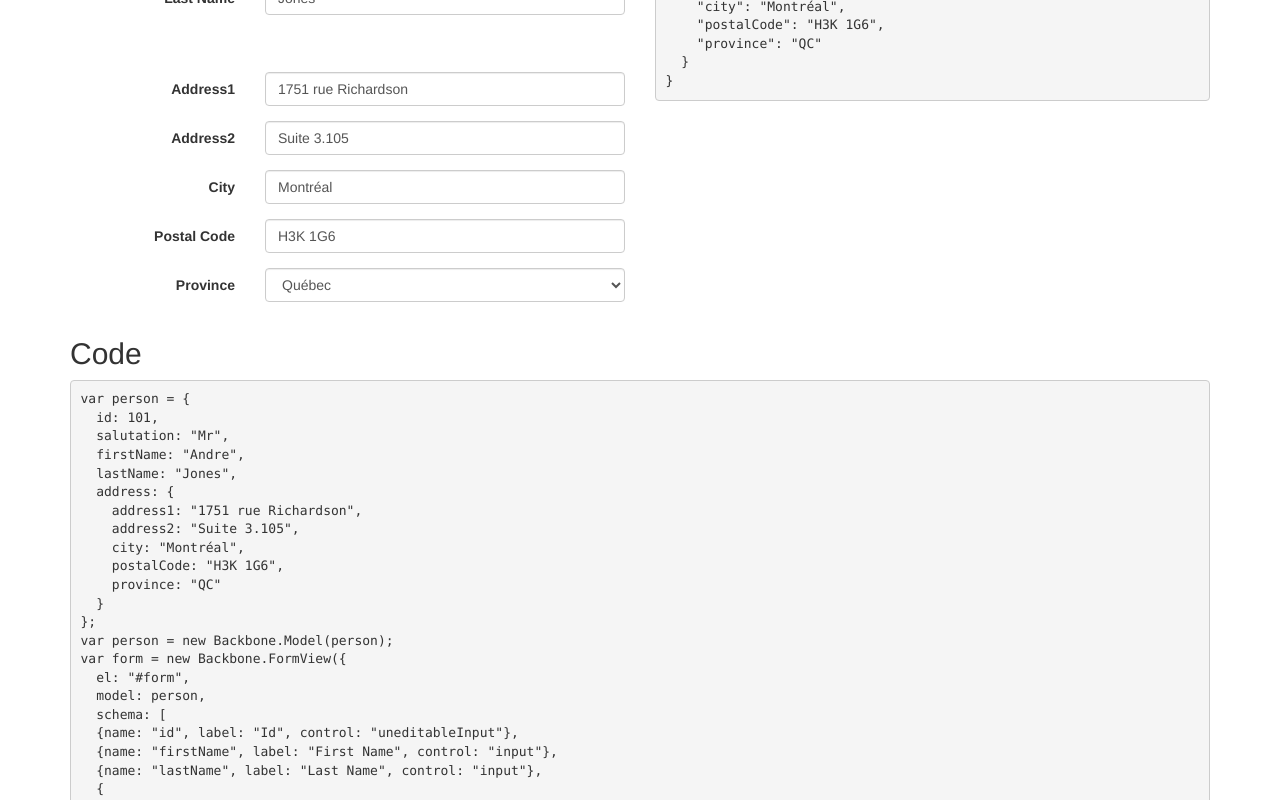
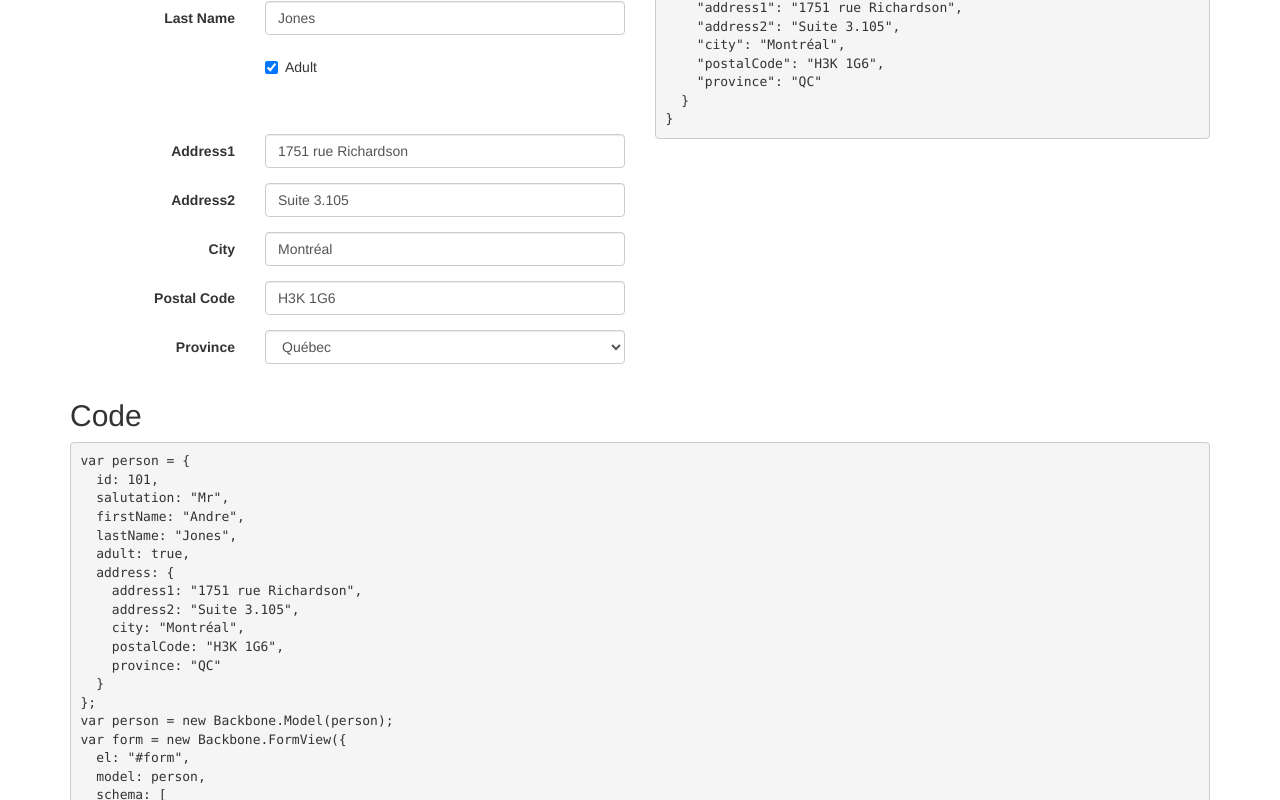
Before and after one commit to liudonghua123/backbone-bootstrap-widgets, a plain HTML site: page index.html in a window 1280 px wide. Shown: the part 1320-2120 px from the top of the page. Drawn offline with Linux system fonts and the light colour scheme.

Commit message:
Added booleanInput control.

```diff
--- a/example.js
+++ b/example.js
@@ -7,6 +7,7 @@ $(document).ready(function() {
     salutation: "Mr",
     firstName: "Andre",
     lastName: "Jones",
+    adult: true,
     address: {
       address1: "1751 rue Richardson",
       address2: "Suite 3.105",
@@ -33,6 +34,7 @@ $(document).ready(function() {
     },
     {name: "firstName", label: "First Name", control: "input"},
     {name: "lastName", label: "Last Name", control: "input"},
+    {name: "adult", label: "Adult", control: "booleanInput"},
     {control: "spacer"},
     {name: "address", nested: "address1", label: "Address1", control: "input"},
     {name: "address", nested: "address2", label: "Address2", control: "input"},
--- a/index.html
+++ b/index.html
@@ -86,6 +86,7 @@
                 <strong>control</strong>: Type of input control. Supported controls are:
                 <ul>
                   <li><strong>input</strong>: Text INPUT.</li>
+                  <li><strong>booleanInput</strong>: Single checkbox INPUT for Boolean fields. When checked, will set model attribute to true, false otherwise.</li>
                   <li><strong>uneditableInput</strong>: An uneditable input.</li>
                   <li><strong>select</strong>: SELECT. Set <strong>options</strong> to specific OPTION elements.</li>
                   <li><strong>radioInput</strong>: INPUT[TYPE=RADIO]. Set <strong>options</strong> to specific input elements.</li>
@@ -141,6 +142,7 @@ var person = {
   salutation: "Mr",
   firstName: "Andre",
   lastName: "Jones",
+  adult: true,
   address: {
     address1: "1751 rue Richardson",
     address2: "Suite 3.105",
@@ -157,6 +159,7 @@ var form = new Backbone.FormView({
   {name: "id", label: "Id", control: "uneditableInput"},
   {name: "firstName", label: "First Name", control: "input"},
   {name: "lastName", label: "Last Name", control: "input"},
+  {name: "adult", label: "Adult", control: "booleanInput"},
   {
     name: "salutation",
     label: "Salutation",
--- a/src/backbone-form.js
+++ b/src/backbone-form.js
@@ -18,7 +18,7 @@
       control: undefined, // input, select, uneditableInput or spacer
       type: "text", // input type, defaults to text
       disabled: false, // Set to true to disable the control
-      value: undefined, // Do not pass in - will be fetched from model
+      value: undefined, // Default value when model is empty. Optional.
       options: undefined, // If control is select or radioInput, list of options as {label:<label>, value:<value>}
       labelClassName: "col-sm-4", // Control label class
       controlsClassName: "col-sm-8", // Form controls class,
@@ -33,6 +33,18 @@
         '  <label class="control-label <%=labelClassName%>"><%=label%></label>',
         '  <div class="<%=controlsClassName%>">',
         '    <input type="<%=type%>" class="form-control <%=controlClassName%>" name="<%=name%>" data-nested="<%=nested%>" value="<%=value%>" placeholder="<%=placeholder%>" />',
+        '  </div>',
+        '</div>'
+      ].join("\n")),
+      booleanInput: _.template([
+        '<div class="form-group <%=className%>">',
+        '  <label class="control-label <%=labelClassName%>"></label>',
+        '  <div class="<%=controlsClassName%>">',
+        '    <div class="checkbox">',
+        '      <label>',
+        '        <input type="checkbox" class="<%=controlClassName%>" name="<%=name%>" data-nested="<%=nested%>" value="<%=value%>" /> <%=label%>',
+        '      </label>',
+        '    </div>',
         '  </div>',
         '</div>'
       ].join("\n")),
@@ -90,7 +102,8 @@
     },
     render: function() {
       var view = this,
-          model = this.model;
+          model = this.model,
+          isEmpty = _.isEmpty(model.toJSON());
 
       this.$el.empty();
 
@@ -99,13 +112,16 @@
         var data = _.extend({}, view.field, record),
           value = model.get(record.name);
 
-        if (!_.isEmpty(record.name))
-          data.value = record.nested ? value[record.nested] : value;
+        if (!isEmpty)
+          data.value = record.nested && value ? value[record.nested] : value;
 
         record.$el = $(view.templates[record.control](data)).appendTo(view.$el);
 
         if (record.control == "radioInput")
           record.$el.find("input[value=" + JSON.stringify(value) + "]").attr("checked", "checked");
+
+        if (record.control == "booleanInput" && value)
+          record.$el.find("input").attr("checked", "checked");
 
         if (record.disabled)
           record.$el.find("input, select").attr("disabled", "disabled");
@@ -116,12 +132,14 @@
         var $el = $(this),
             name = $el.attr("name"),
             nested = $el.attr("data-nested"),
-            value = $el.is("select") ? JSON.parse($el.val()) : $el.val(),
+            value = $el.is("select") ? JSON.parse($el.val()) :
+                    $el.is("input[type=checkbox]") ? $el.is(":checked") : $el.val(),
             changes = {};
+
         if (_.isEmpty(nested)) {
           changes[name] = value;
         } else {
-          changes[name] = _.clone(model.get(name));
+          changes[name] = _.clone(model.get(name)) || {};
           changes[name][nested] = value;
         }
         model.set(changes);
@@ -143,6 +161,16 @@
         '  <label class="control-label <%=labelClassName%>"><%=label%></label>',
         '  <div class="controls <%=controlsClassName%>">',
         '    <input type="<%=type%>" class="input-<%=inputSize%> <%=controlClassName%>" name="<%=name%>" data-nested="<%=nested%>" value="<%=value%>" placeholder="<%=placeholder%>" />',
+        '  </div>',
+        '</div>'
+      ].join("\n")),
+      booleanInput: _.template([
+        '<div class="control-group <%=className%>">',
+        '  <label class="control-label <%=labelClassName%>"></label>',
+        '  <div class="controls <%=controlsClassName%>">',
+        '    <label class="checkbox inline">',
+        '      <input type="checkbox" class="input-<%=inputSize%> <%=controlClassName%>" name="<%=name%>" data-nested="<%=nested%>" value="<%=value%>" /> <%=label%>',
+        '    </label>',
         '  </div>',
         '</div>'
       ].join("\n")),
@@ -186,9 +214,22 @@
         '    <% } %>',
         '  </div>',
         '</div>'
+      ].join("\n")),
+      // New control implementing jQuery File Upload
+      fileInput: _.template([
+        '<div class="control-group <%=className%>">',
+        '  <label class="control-label <%=labelClassName%>"><%=label%></label>',
+        '  <div class="controls <%=controlsClassName%>">',
+        '    <div class="file-input btn btnSet3 btn-primary">',
+        '      <i class="fa fa-cloud-upload"></i>&nbsp;',
+        '      <span class="button-text"><%=options.selectFileLabel%></span>',
+        '      <input type="file" class="input-<%=inputSize%> <%=controlClassName%>" name="<%=name%>" data-nested="<%=nested%>" value="<%=value%>" />',
+        '    </div>',
+        '  </div>',
+        '</div>'
       ].join("\n"))
     };
-    Backbone.FormView.prototype.field.inputSize = "xlarge";
+  Backbone.FormView.prototype.field.inputSize = "xlarge";
 
   */
 
```
